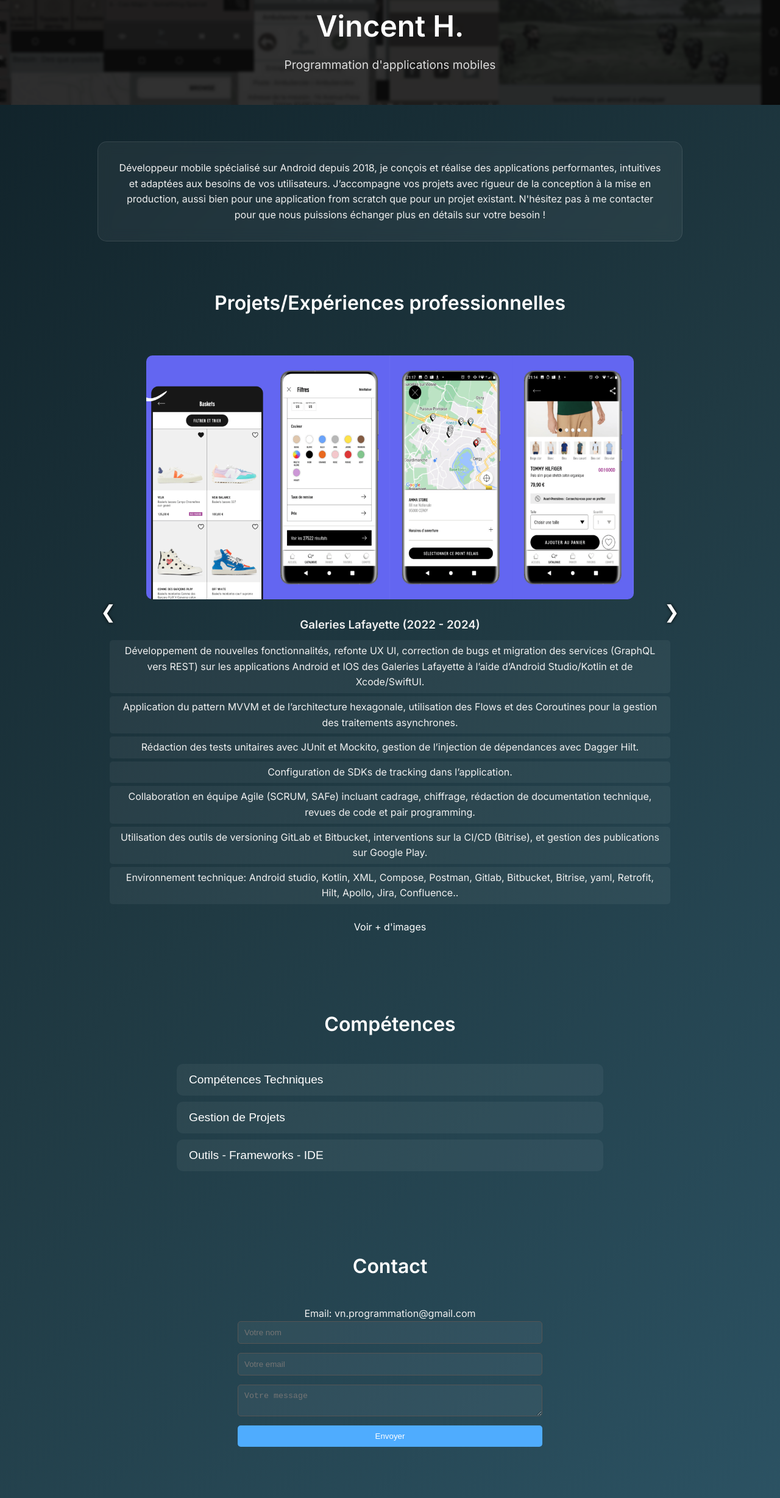
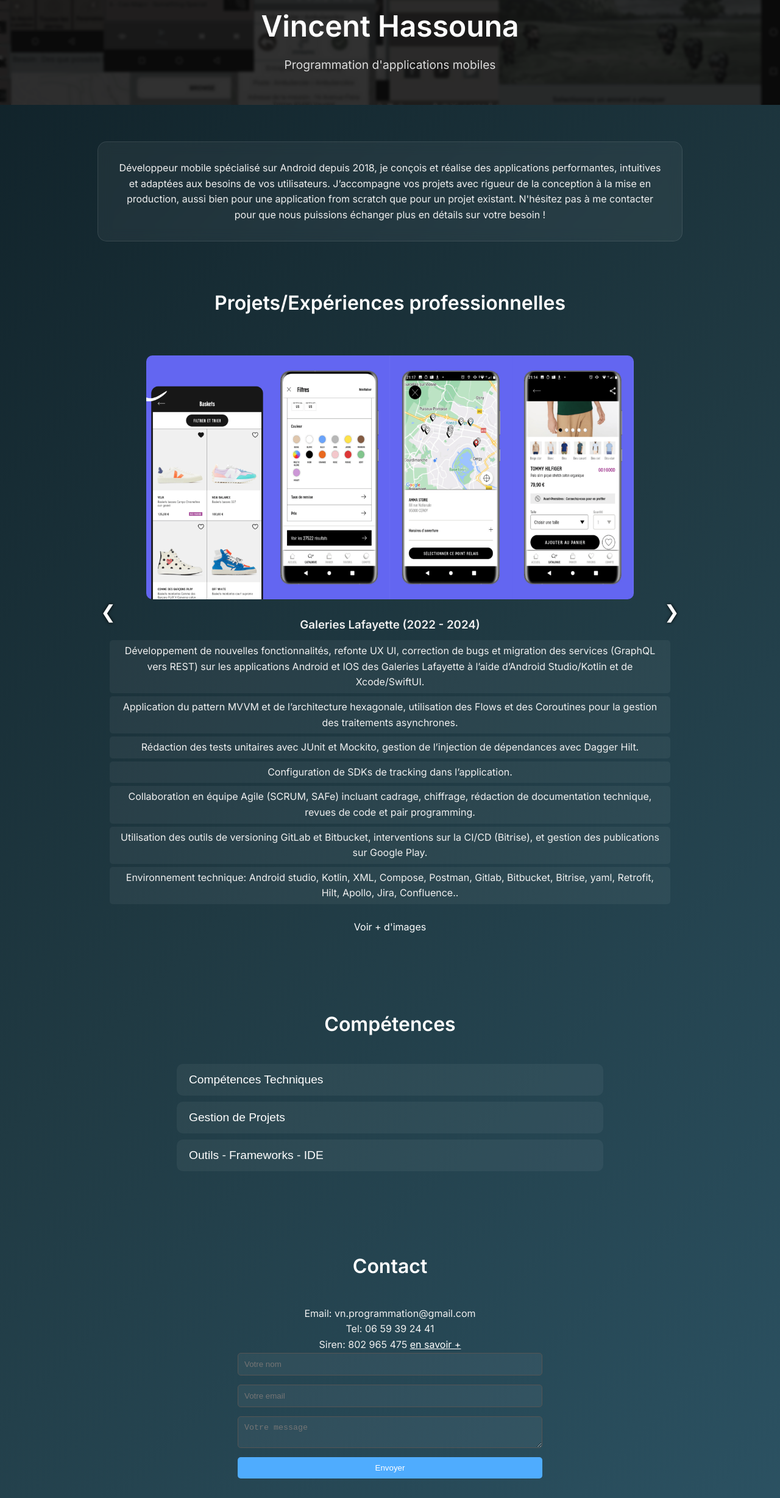
Before and after one commit to HassouVince/vn-programmation, a plain HTML site: page index.html in a window 1280 px wide. Shown: the part 103-2560 px from the top of the page at 61% size. Drawn offline with Linux system fonts and the light colour scheme.

Commit message:
docs: add additional info to HTML text

```diff
--- a/index.html
+++ b/index.html
@@ -13,7 +13,7 @@
 
     <header style="max-height:300px;">
         <img src="images/logo.png" style="width:50px; height:50px; border-radius:100%"/>
-        <h1>Vincent H.</h1>
+        <h1>Vincent Hassouna</h1>
         <p>Programmation d'applications mobiles</p>
     </header>
 
@@ -249,6 +249,8 @@
     <section id="contact" class="fade-in">
         <h2>Contact</h2>
         <p style="width:fit-content; display:block; margin:auto; text-align:center">Email: vn.programmation@gmail.com</p>
+        <p style="width:fit-content; display:block; margin:auto; text-align:center">Tel: 06 59 39 24 41</p>
+        <p style="width:fit-content; display:block; margin:auto; text-align:center">Siren: 802 965 475 <a href="https://www.pappers.fr/entreprise/hassouna-vincent-802965475" target="_blank" style="color:white">en savoir +</a></p>
         <form action="mailto:vn.programmation@gmail.com" method="post" enctype="text/plain">
             <input type="text" name="name" placeholder="Votre nom" required>
             <input type="email" name="email" placeholder="Votre email" required>
```
